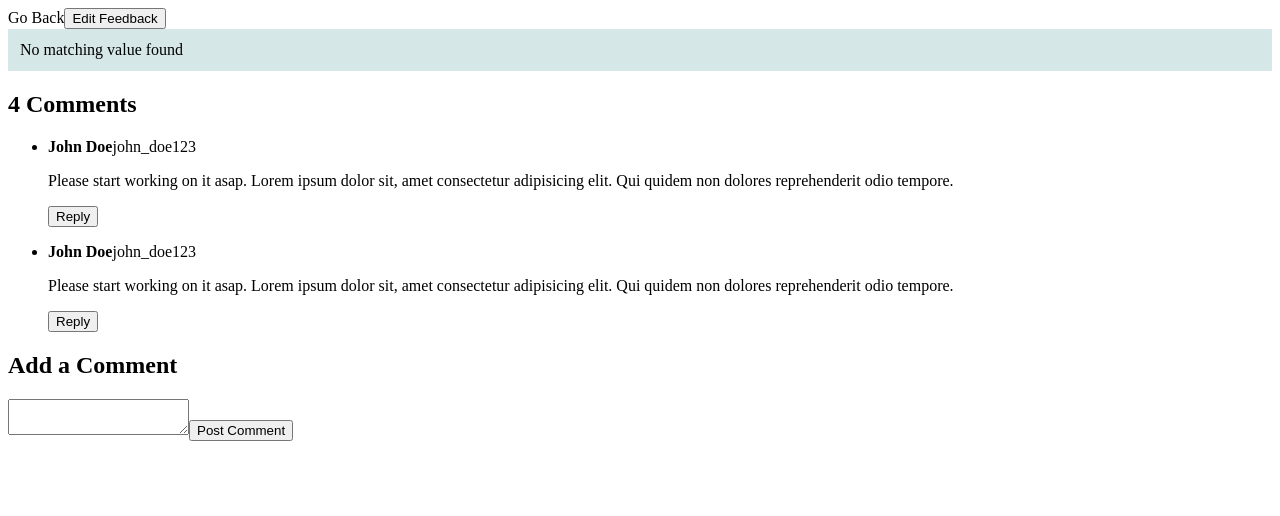
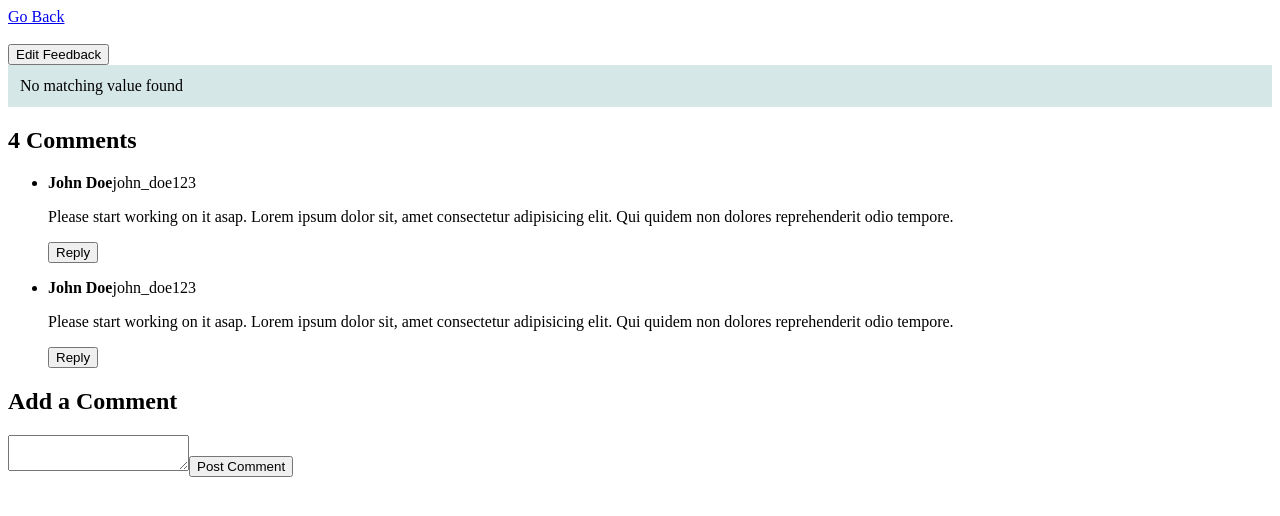
Before and after one commit to crsecu/productFeedbackApp, a React app: page /feedbackDetail/1 in a window 1280 px wide. Shown: the top 516 px of the page. Built offline with nearby package versions, Linux system fonts and the light colour scheme; the HTML template or start-up script is replaced by a standard one.

Commit message:
refactor FeedbackCard component for reusability on detail page

```diff
--- a/src/features/feedback/FeedbackCard.tsx
+++ b/src/features/feedback/FeedbackCard.tsx
@@ -14,7 +14,6 @@ function FeedbackCard({
   const { title, description, category, upvotes } = feedback;
 
   return (
-    <li>
     <article className="feedback_card">
       {isDetailPage ? <h1>{title}</h1> : <h3>{title}</h3>}
       <p>{description}</p>
@@ -25,7 +24,6 @@ function FeedbackCard({
 
       <span>Comment Count 2</span>
     </article>
-    </li>
   );
 }
 
--- a/src/features/feedback/FeedbackDetailPage.tsx
+++ b/src/features/feedback/FeedbackDetailPage.tsx
@@ -1,6 +1,7 @@
 import { useAppSelector } from "../../types/hooks";
 import { useParams } from "react-router-dom";
 import { getFeedbackDataById } from "./feedbackSlice";
+import { Link } from "react-router-dom";
 import FeedbackCard from "./FeedbackCard";
 import Comment from "../comments/Comment";
 
@@ -12,7 +13,9 @@ function FeedbackDetailPage(): React.JSX.Element {
   return (
     <>
       <header>
-        <a>Go Back</a>
+        <Link to={"/feedbackBoard"}>Go Back</Link>
+        <br></br>
+        <br></br>
         <button>Edit Feedback</button>
       </header>
       <main>
--- a/src/features/feedback/FeedbackList.tsx
+++ b/src/features/feedback/FeedbackList.tsx
@@ -11,9 +11,11 @@ function FeedbackList(): React.JSX.Element {
       <ul>
         {feedbackList.map((item) => {
           return (
-            <Link to={`/feedbackDetail/${item.id}`} key={item.id}>
-              <FeedbackCard key={item.id} feedback={item} />
-            </Link>
+            <li key={item.id}>
+              <Link to={`/feedbackDetail/${item.id}`}>
+                <FeedbackCard feedback={item} />
+              </Link>
+            </li>
           );
         })}
       </ul>
```
Lines whose indentation alone changed are shown as unchanged.
